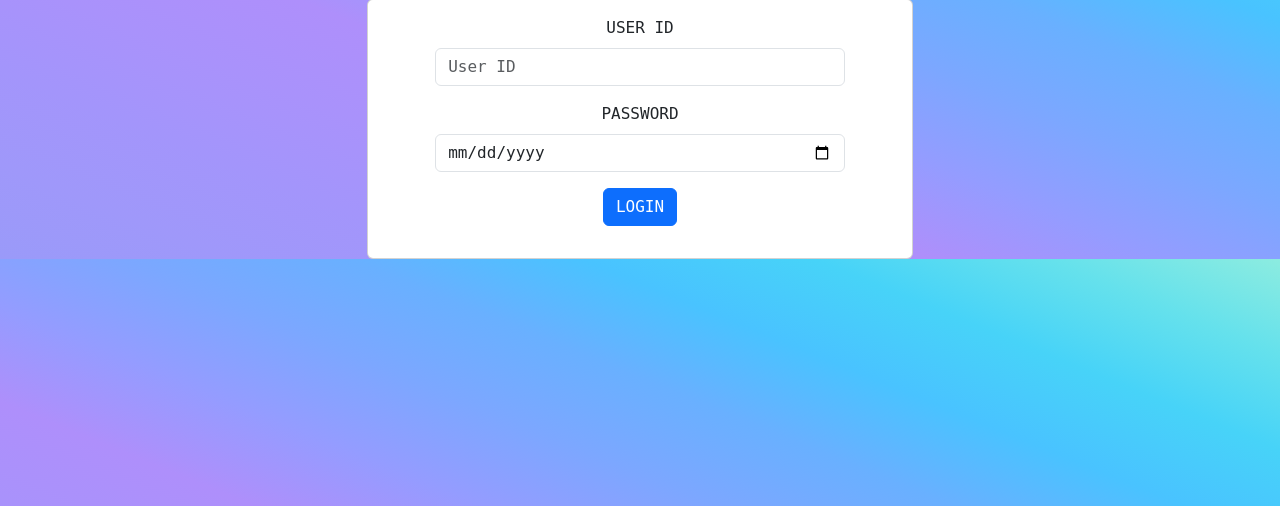
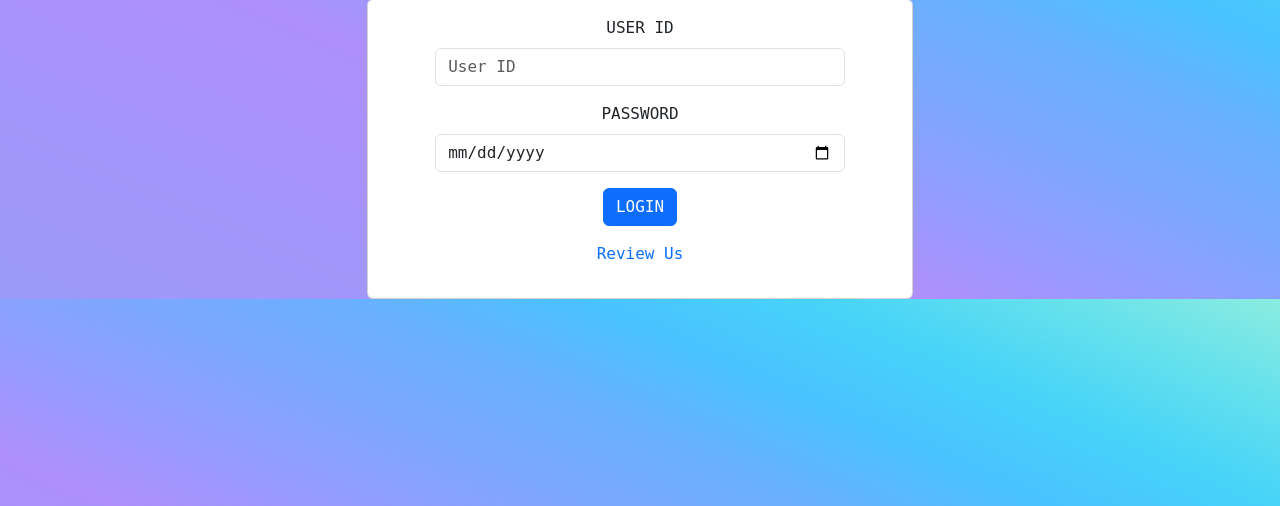
Before and after one commit to creepygonemad/mgc-attendance, a Flask app: page / in a window 1280 px wide. Shown: the part 265-771 px from the top of the page. Run offline with Flask 3, Linux system fonts and the light colour scheme; some web fonts are replaced.

Commit message:
added review

```diff
--- a/templates/home.html
+++ b/templates/home.html
@@ -74,7 +74,7 @@
                             </div>
                             <div class="mb-3 text-center">
                                 <button type="submit" class="btn btn-primary">LOGIN</button>
-                                <!--<a href="{{ url_for('staff') }}" class="text-decoration-none d-block mt-3">STAFF LOGIN</a> -->
+                                <a href="https://docs.google.com/forms/d/e/1FAIpQLSfA45UHV-iKbm5YgiZzPOOm63y7_6swbX6Ql-8egltgK04ZsQ/viewform?usp=sf_link" class="text-decoration-none d-block mt-3">Review Us</a>
                             </div>
                         </form>
                     </div>
--- a/templates/result.html
+++ b/templates/result.html
@@ -88,6 +88,7 @@
             <h2 class="card-text">Current Semester : {{ semester }}</h2>
             <h2 class="card-text">Department : {{ year }}</h2>
             <h2 class="card-text">{{ dept }}</h2>
+            <a href="https://docs.google.com/forms/d/e/1FAIpQLSfA45UHV-iKbm5YgiZzPOOm63y7_6swbX6Ql-8egltgK04ZsQ/viewform?usp=sf_link" class="btn btn-primary d-block mt-3">Review about this service</a>
           </div>
         </div>
       </div>
```
